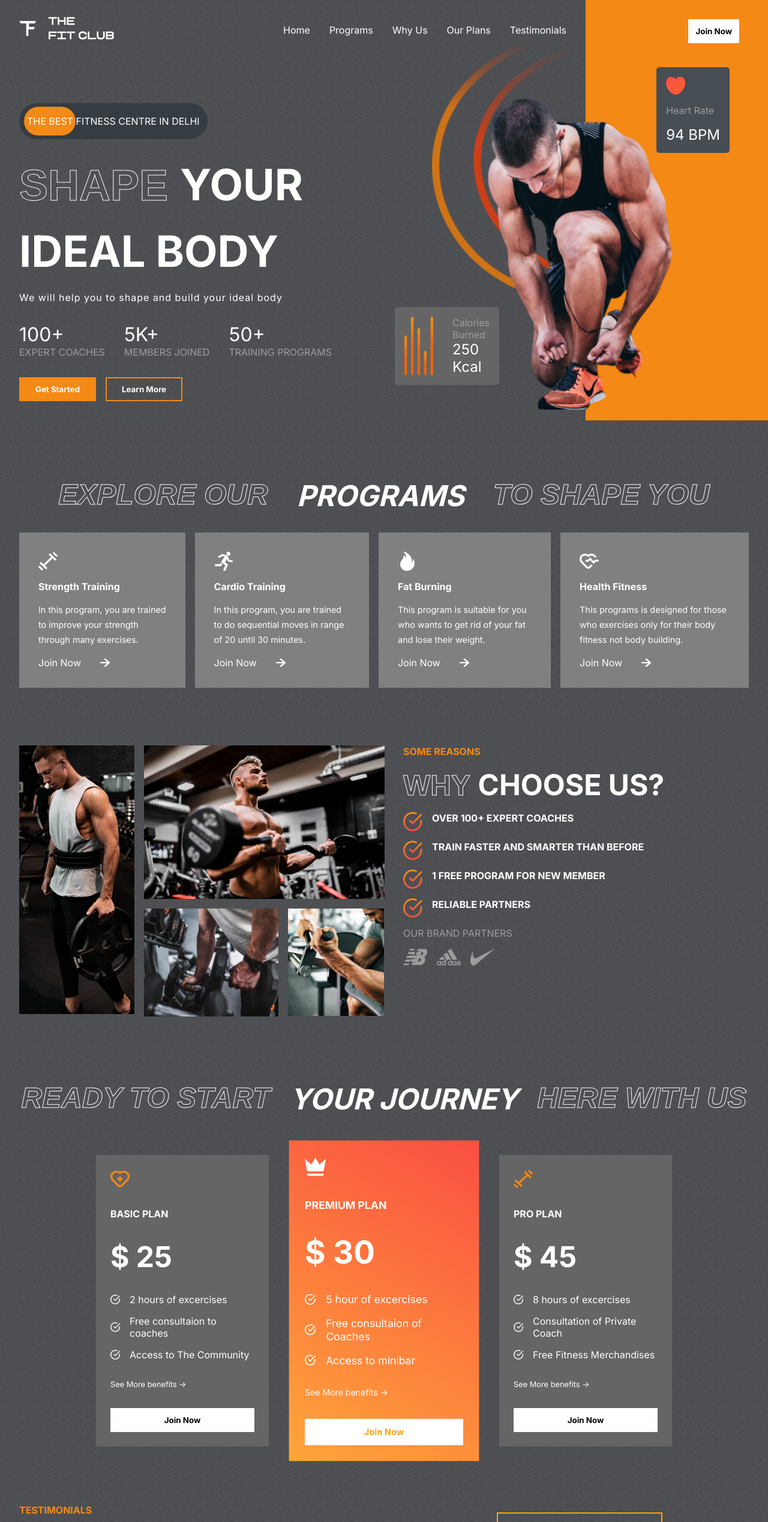
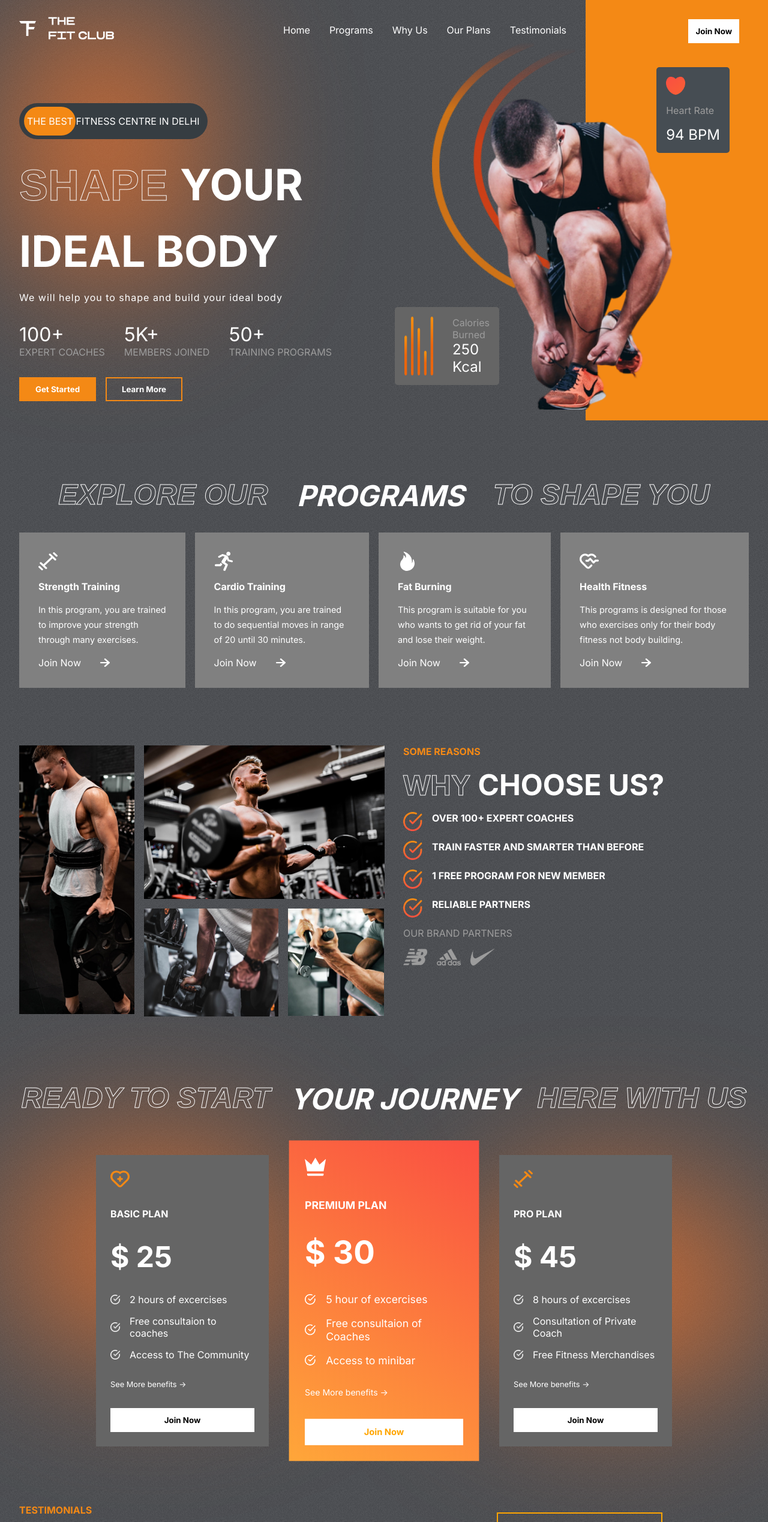
Before and after one commit to sagar-ksahoo/myGymWebApp, a React (Create React App) app: page / in a window 1280 px wide. Shown: the top 2538 px of the page at 60% size. Built offline with nearby package versions, Linux system fonts and the light colour scheme.

Commit message:
Blur Design completed

```diff
--- a/src/App.css
+++ b/src/App.css
@@ -28,3 +28,11 @@
   -webkit-text-stroke-width: 1px;
   -webkit-text-stroke-color: white;
 }
+
+.blur {
+  background: rgba(253, 120, 43, 0.69);
+  position: absolute;
+  border-radius: 50%;
+  filter: blur(120px);
+  z-index: -1;
+}
--- a/src/components/Footer.css
+++ b/src/components/Footer.css
@@ -30,3 +30,20 @@
 .logo-f > img {
   width: 10rem;
 }
+
+.blur-f-1 {
+  bottom: 0;
+  right: 15%;
+  width: 26rem;
+  height: 12rem;
+  filter: blur(200px);
+  background: red;
+}
+.blur-f-2 {
+  bottom: 0;
+  left: 15%;
+  width: 26rem;
+  height: 12rem;
+  filter: blur(200px);
+  background: rgb(255, 115, 0);
+}
--- a/src/components/Footer.jsx
+++ b/src/components/Footer.jsx
@@ -21,6 +21,8 @@ const Footer = () => {
           <img src={Logo} alt="logo" />
         </div>
       </div>
+      <div className="blur blur-f-1"></div>
+      <div className="blur blur-f-2"></div>
     </div>
   );
 };
--- a/src/components/Hero.css
+++ b/src/components/Hero.css
@@ -198,3 +198,9 @@
   color: white;
   font-size: 1.5rem;
 }
+
+.blur-h {
+  width: 22rem;
+  height: 30rem;
+  left: 0;
+}
--- a/src/components/Hero.jsx
+++ b/src/components/Hero.jsx
@@ -10,6 +10,7 @@ const Hero = () => {
   return (
     <>
       <div className="hero">
+        <div className="blur blur-h"></div>
         <div className="left-side">
           <Header />
 
--- a/src/components/Plans.css
+++ b/src/components/Plans.css
@@ -73,3 +73,17 @@
 .plans > :nth-child(2) > button {
   color: orange;
 }
+
+.plans-blur-1 {
+  width: 32rem;
+  height: 23rem;
+  top: 6rem;
+  left: 0rem;
+}
+
+.plans-blur-2 {
+  width: 32rem;
+  height: 23rem;
+  top: 10rem;
+  right: 0rem;
+}
--- a/src/components/Plans.jsx
+++ b/src/components/Plans.jsx
@@ -6,6 +6,9 @@ import whiteTick from "../images/whiteTick.png";
 const Plans = () => {
   return (
     <div className="plans-container">
+      <div className="blur plans-blur-1"></div>
+      <div className="blur plans-blur-2"></div>
+
       <div className="programs-header" style={{ gap: "2rem" }}>
         <span className="stroke-text">Ready TO Start </span>
         <span>Your Journey </span>
```
